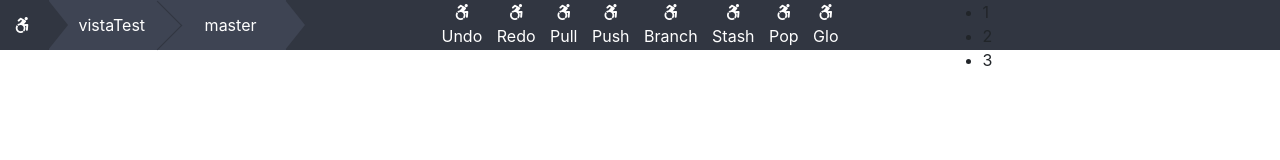
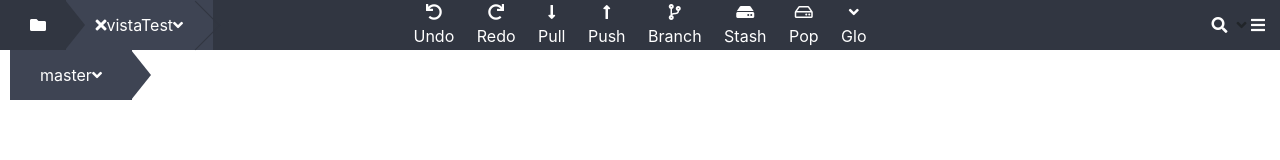
Before and after one commit to LucasCouto287/vistaTest, a plain HTML site: page index.html in a window 1280 px wide. Drawn offline with nearby package versions, Linux system fonts and the light colour scheme.

Commit message:
add files

```diff
--- a/css/style.css
+++ b/css/style.css
@@ -3,9 +3,6 @@
     padding:0;
     -webkit-box-sizing: border-box;
     box-sizing: border-box;
-}
-.container-fluid{
-    padding: 0;
 }
 header{
     position: relative;
@@ -81,6 +78,8 @@ header nav ul{
 header nav ul li{
     display: inline-block;
     margin-right:10px;
+    padding: 0 4px 0 4px;
+    height: 50px;
 }
 header nav ul li:last-child{
     margin-right: 0;
@@ -90,9 +89,30 @@ header nav ul li a{
     color: #ffffff;
     display: block;
 }
+header nav ul li:hover,header nav ul li:focus{
+    background: red;
+}
 header nav ul li a:hover,header nav ul li a:focus{
     text-decoration: none;
+    color: #ffffff;
 }
 header nav ul li span{
     display: block;
  }
+header .rightBox{
+    text-align: right;
+    height: 50px;
+    line-height:50px;
+}
+header .rightBox ul{
+    list-style: none;
+}
+header .rightBox li{
+    display: inline-block;
+
+}
+header .rightBox li a{
+    color: #ffffff;
+    display: block;
+    text-decoration: none;
+}
--- a/index.html
+++ b/index.html
@@ -13,30 +13,33 @@
             <div class="row">
                 <div class="col-md-3 mapSite">
                     <ul>
-                        <li><a href=""><span><i class="fab fa-accessible-icon"></i></span></a></li>
-                        <li><a href="">vistaTest</a></li>
-                        <li><a href="">master</a></li>
+                        <li><a href=""><span><i class="fas fa-folder"></i></span></a></li>
+                        <li><a href=""><span><i class="fas fa-times"></i></span>vistaTest<span><i class="fas fa-angle-down"></i></span></a></li>
+                        <li><a href="">master<span><i class="fas fa-angle-down"></i></span></a></li>
                     </ul>
                 </div>
                 <div class="col-md-6">
                     <nav>
                         <ul>
-                            <li><a href=""><span><i class="fab fa-accessible-icon"></i></span>undo</a></li>
-                            <li><a href=""><span><i class="fab fa-accessible-icon"></i></span>redo</a></li>
-                            <li><a href=""><span><i class="fab fa-accessible-icon"></i></span>pull</a></li>
-                            <li><a href=""><span><i class="fab fa-accessible-icon"></i></span>push</a></li>
-                            <li><a href=""><span><i class="fab fa-accessible-icon"></i></span>branch</a></li>
-                            <li><a href=""><span><i class="fab fa-accessible-icon"></i></span>stash</a></li>
-                            <li><a href=""><span><i class="fab fa-accessible-icon"></i></span>pop</a></li>
-                            <li><a href=""><span><i class="fab fa-accessible-icon"></i></span>glo</a></li>
+                            <li><a href=""><span><i class="fas fa-undo"></i></span>undo</a></li>
+                            <li><a href=""><span><i class="fas fa-redo"></i></span>redo</a></li>
+                            <li><a href=""><span><i class="fas fa-long-arrow-alt-down"></i></span>pull</a></li>
+                            <li><a href=""><span><i class="fas fa-long-arrow-alt-up"></i></span>push</a></li>
+                            <li><a href=""><span><i class="fas fa-code-branch"></i></span>branch</a></li>
+                            <li><a href=""><span><i class="fas fa-hdd"></i></span>stash</a></li>
+                            <li><a href=""><span><i class="far fa-hdd"></i></span>pop</a></li>
+                            <li><a href=""><span><i class="fas fa-angle-down"></i></span>glo</a></li>
                         </ul>
                     </nav>
                 </div>
                 <div class="col-md-3 rightBox">
                     <ul>
-                        <li>1</li>
-                        <li>2</li>
-                        <li>3</li>
+                        <li><a href=""><span><i class="fas fa-search"></i></span></a></li>
+                        <li>
+                            <img src="" alt="">
+                            <span><i class="fas fa-angle-down"></i></span>
+                        </li>
+                        <li><a href=""><span><i class="fas fa-bars"></i></span></a></li>
                     </ul>
                 </div>
             </div>
```
